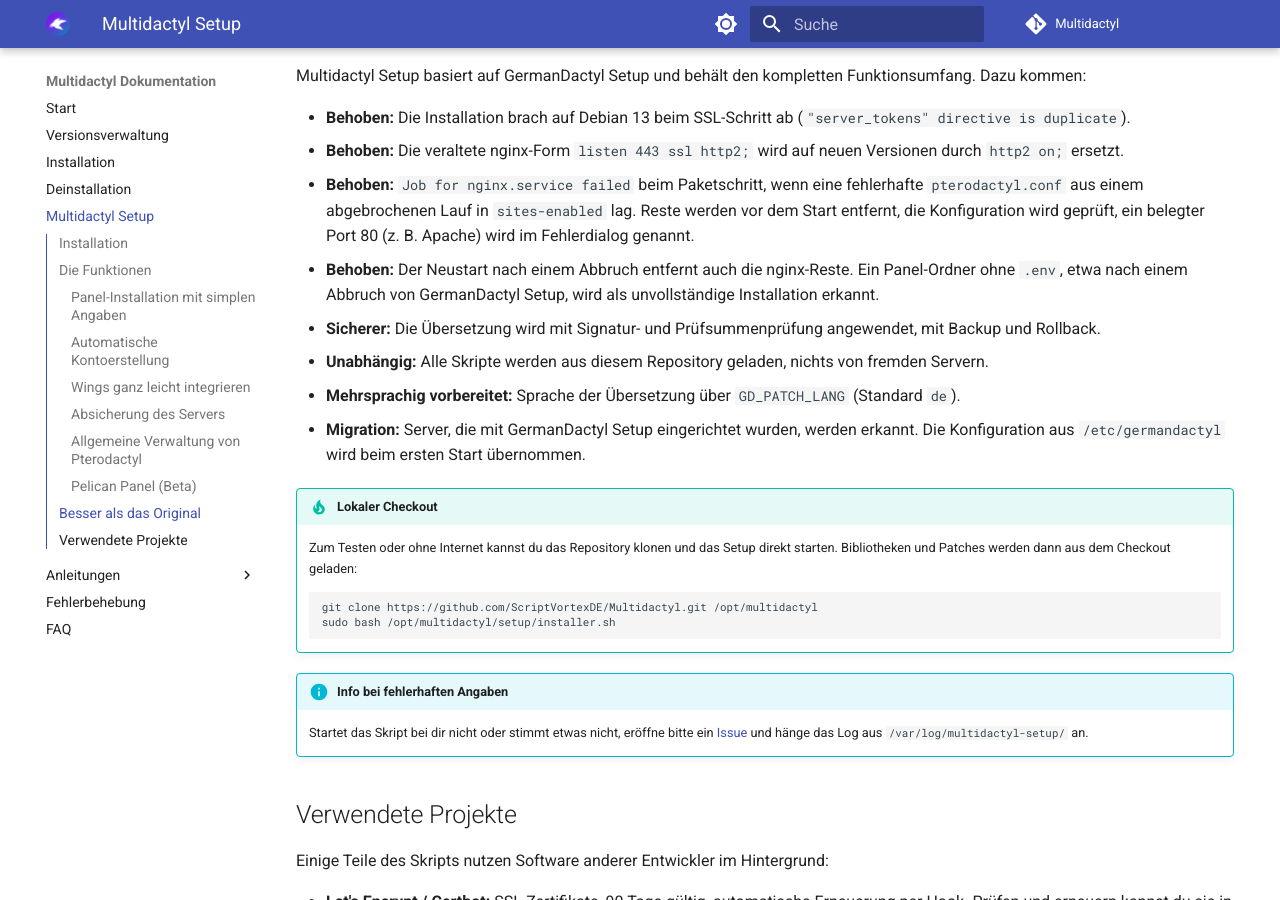
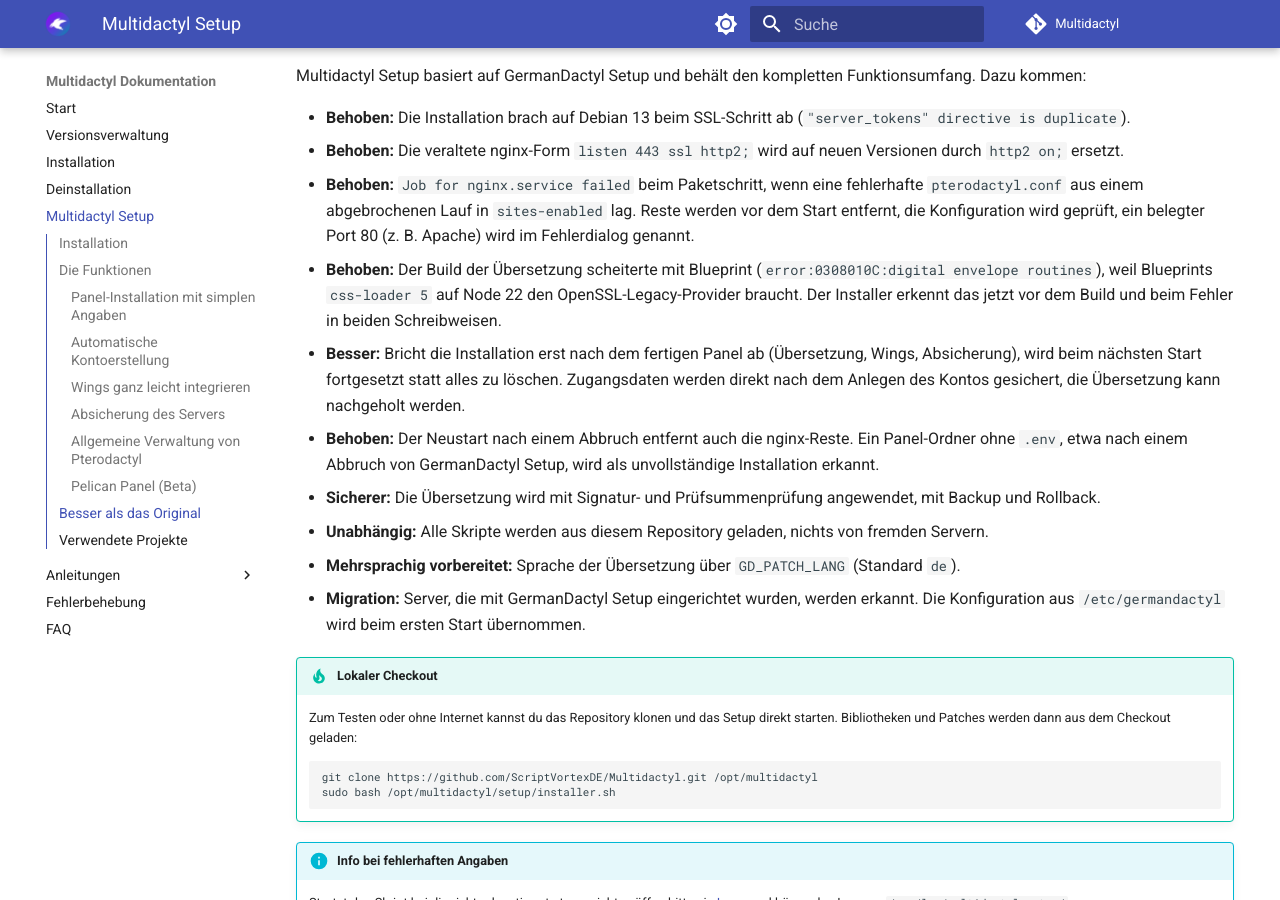
Before and after one commit to ScriptVortexDE/Multidactyl, an MkDocs documentation site: the page built from docs/guides/setup.md, in a window 1280 px wide and 900 px high, scrolled down 2246 px. Built offline with MkDocs 1.6.1 and Material for MkDocs 9.7.7, drawn with Linux system fonts in a browser that asks for light colours; comment, search, counter and statistics services are not loaded.

Commit message:
Build mit Blueprint (css-loader 5): OpenSSL-Legacy-Provider erkennen; Abbruch nach fertigem Panel fortsetzen
Co-Authored-By: Claude Fable 5.1 <noreply@anthropic.com>

```diff
--- a/docs/guides/setup.md
+++ b/docs/guides/setup.md
@@ -84,6 +84,12 @@ Multidactyl Setup basiert auf GermanDactyl Setup und behält den kompletten Funk
 - **Behoben:** `Job for nginx.service failed` beim Paketschritt, wenn eine fehlerhafte `pterodactyl.conf` aus einem
   abgebrochenen Lauf in `sites-enabled` lag. Reste werden vor dem Start entfernt, die Konfiguration wird geprüft, ein
   belegter Port 80 (z. B. Apache) wird im Fehlerdialog genannt.
+- **Behoben:** Der Build der Übersetzung scheiterte mit Blueprint (`error:0308010C:digital envelope routines`),
+  weil Blueprints `css-loader 5` auf Node 22 den OpenSSL-Legacy-Provider braucht. Der Installer erkennt das jetzt
+  vor dem Build und beim Fehler in beiden Schreibweisen.
+- **Besser:** Bricht die Installation erst nach dem fertigen Panel ab (Übersetzung, Wings, Absicherung), wird beim
+  nächsten Start fortgesetzt statt alles zu löschen. Zugangsdaten werden direkt nach dem Anlegen des Kontos gesichert,
+  die Übersetzung kann nachgeholt werden.
 - **Behoben:** Der Neustart nach einem Abbruch entfernt auch die nginx-Reste. Ein Panel-Ordner ohne `.env`, etwa nach
   einem Abbruch von GermanDactyl Setup, wird als unvollständige Installation erkannt.
 - **Sicherer:** Die Übersetzung wird mit Signatur- und Prüfsummenprüfung angewendet, mit Backup und Rollback.
```
Also changed, not shown: CHANGELOG.md (+11 -0 lines), 3 other files.
